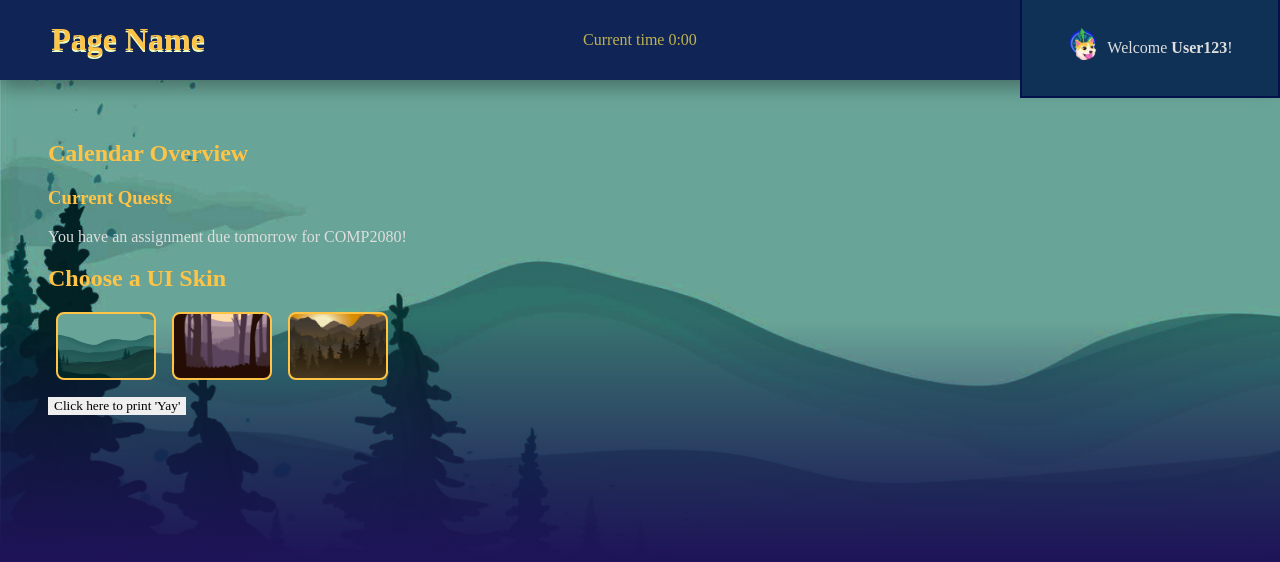
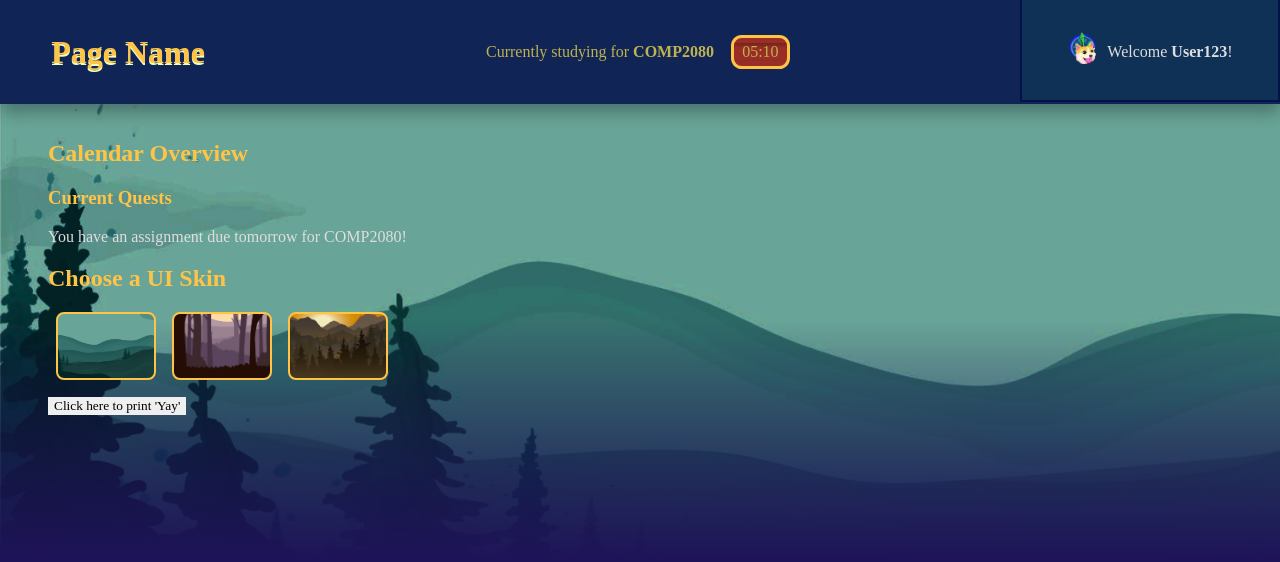
Before and after one commit to kdotzlaw/StudyBuddy, a Vue app in the folder frontend/: page / in a window 1280 px wide. Shown: the top 562 px of the page. Built offline with nearby package versions, Linux system fonts and the light colour scheme; a web font is replaced by a local one.

Commit message:
Create Timer class and timer express display on Header
TBD: fix, store, and integrate app-level time

```diff
--- a/frontend/src/App.vue
+++ b/frontend/src/App.vue
@@ -6,10 +6,18 @@
   import Wallpaper from "./components/Wallpaper.vue";
   import Modal from "./components/Modal.vue";
   import YayButton from "./components/Button.vue";
+  import Timer from "./logic/timer";
   import { useStore } from "./stores";
 
   const store = useStore();
   const { isModalOpen, modalTitle, modalContent, uiSkin } = storeToRefs(store);
+
+  // Globals
+  let userId = "user123";
+
+  // Create Timer class
+  let sessionTimer = new Timer(userId, "COMP2080", 0);
+  sessionTimer.start();
 </script>
 
 <template>
--- a/frontend/src/components/Header.vue
+++ b/frontend/src/components/Header.vue
@@ -1,12 +1,40 @@
 <script setup>
     import { ref } from "vue";
     import Logo from "/assets/logo.png";
+    import PauseIcon from "/artifacts/pausegold.png";
     import { useStore } from "../stores";
 
     const store = useStore();
     const { setModal } = store;
 
     let displayName = "User123";
+    let studyCourse = "COMP2080";
+
+    // Integer: Current study time in milliseconds
+    const currentTime = ref(310);
+    const showPause = ref(false);
+
+    // Turn seconds into hh:mm:ss time string
+    function toTimeString(s){
+        let timeString = ""
+        let hours = Math.floor(s / 3600);
+        if(hours > 0)
+            timeString += hours.toString(10).padStart(2, "0") + ":"
+        s = s % 3600;
+        let minutes = Math.floor(s / 60);
+        let seconds = s % 60;
+        return (
+            timeString +
+            minutes.toString(10).padStart(2, "0") + ":" +
+            seconds.toString(10).padStart(2, "0")
+        );
+    }
+
+    // Change express timer content to pause button on click and mouse events
+    function switchPause(newVal){
+        showPause.value = newVal;
+        console.log("Brrr")
+    }
 
     // Toggle dropdown options on click and mouse events
     const showOptions = ref(false);
@@ -26,11 +54,23 @@
 
 <template>
     <div id="header">
-        <h1 id="pageNameSection">
+        <h1 class="pageNameSection">
             Page Name
         </h1>
-        <div id="timerSection">
-            Current time 0:00
+        <div class="timerSection">
+            <div>Currently studying for <b>{{ studyCourse }}</b></div>
+            <button
+                id="timerExpress"
+                @mouseover="switchPause(true)"
+                @mouseleave="switchPause(false)"
+            >
+                <div v-if="showPause">
+                    <img :src=PauseIcon alt="Pause study session" />
+                </div>
+                <div v-else>
+                    {{ toTimeString(currentTime) }}
+                </div>
+            </button>
         </div>
     </div>
     <div
@@ -59,6 +99,7 @@
 <style scoped>
     #header{
         position: absolute;
+        height: 13vh;
         width: 100vw;
         z-index: 10;
         color: var(--fadegold);
@@ -81,8 +122,46 @@
         flex-direction: column;
     }
 
+    .timerSection{
+        justify-self: center;
+        display: grid;
+        grid-template-columns: max-content 5em;
+        justify-items: center;
+        align-items: center;
+    }
+
+    #timerExpress{
+        margin-left: 1vw;
+        border-radius: 0.8em;
+        border: 3px solid var(--gold);
+        background: var(--button);
+        color: var(--fadegold);
+        height: 2.5em;
+        width: max-content;
+        min-width: 3.5em;
+        padding: 0;
+        overflow: hidden;
+        display: grid;
+        justify-items: center;
+        align-items: center;
+    }
+
+    #timerExpress div{
+        font-size: 1.2em;
+        width: 100%;
+        box-shadow: inset 2px 2px 4px rgba(0,0,0,0.3);
+        padding: 0 0.5em 0 0.5em;
+    }
+
+    #timerExpress img{
+        height: 1em;
+        width: max-content;
+        margin-top: 0.4em;
+    }
+
     .userSection{
         height: 12vh;
+        margin-top: 0.5vh;
         display: flex;
         justify-content: center;
         align-items: center;
--- /dev/null
+++ b/frontend/src/logic/timer.ts
@@ -0,0 +1,32 @@
+export default class Timer{
+
+    private userId: String;
+    private currentClass: String;
+    private time: Number; // in seconds
+
+    public constructor(userId: String, currentClass: String, startTime: Number){
+        this.userId = userId;
+        this.currentClass = currentClass;
+        this.time = startTime;
+    }
+
+    public start(): void{
+        setInterval(function() {
+            console.log("tick");
+        }, 1000);
+    }
+
+    private getSessionUser(): String{
+        return this.userId;
+    }
+
+    private getCurrentClass(): String{
+        return this.currentClass;
+    }
+
+    private getTime(): Number{
+        return this.time;
+    }
+
+
+}
--- a/frontend/src/stores.js
+++ b/frontend/src/stores.js
@@ -7,6 +7,13 @@ let stubContent = `
 `;
 
 export const useStore = defineStore('store', () => {
+    // Global timer state in seconds
+    const studyTime = ref(0);
+    function setStudyTime(time){
+        if(time)
+            studyTime.value = time;
+    }
+
     // Toggle modal on and off
     const isModalOpen = ref(false);
     function toggleModal(){
@@ -29,6 +36,7 @@ export const useStore = defineStore('store', () => {
     }
 
     return {
+        studyTime, setStudyTime,
         isModalOpen, toggleModal,
         modalTitle, modalContent, setModal,
         uiSkin, updateSkin,
```
